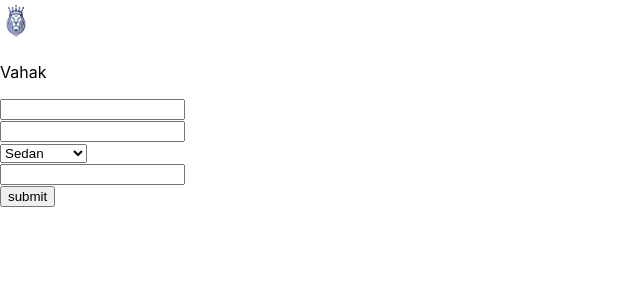
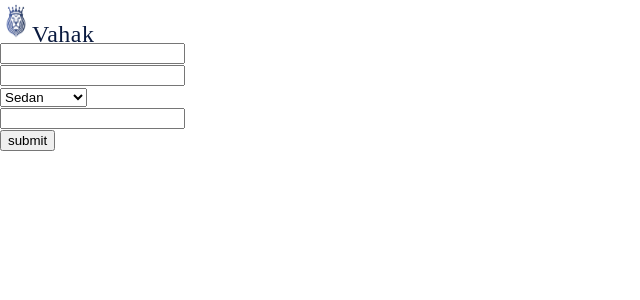
Before and after one commit to 24manoj/vahakassignment, a React (Create React App) app: page / in a window 1280 px wide. Shown: the top 300 px of the page, without its empty margins (0-640 px from the left). Built offline with nearby package versions, Linux system fonts and the light colour scheme.

Commit message:
May 27, 2021 10:33 AM

```diff
--- a/src/components/Header/Header.jsx
+++ b/src/components/Header/Header.jsx
@@ -4,8 +4,10 @@ import src from '../../Assets/Startup.jpeg';
 export default function Header() {
   return (
     <div className='heade-container'>
-      <img className='header-log' src={src} />
-      <p>Vahak</p>
+      <div className='header-div'>
+        <img className='header-log' src={src} />
+        <span className='header-text'>Vahak</span>
+      </div>
     </div>
   );
 }
--- a/src/components/Header/Header.scss
+++ b/src/components/Header/Header.scss
@@ -13,3 +13,24 @@
   width: 32px !important;
   height: 42px !important;
 }
+.header-div {
+  top: 29px;
+  left: 79px;
+  width: 107px;
+  height: 42px;
+  opacity: 1;
+}
+
+.header-text {
+  top: 40px;
+  left: 116px;
+  width: 70px;
+  height: 24px;
+  font: var(--unnamed-font-style-normal) normal var(--unnamed-font-weight-normal) 24px/6px Stem-Medium;
+  text-align: left;
+  font: normal normal normal 24px/6px Stem-Medium;
+  letter-spacing: 0.48px;
+  color: #0a1a3f;
+  text-transform: capitalize;
+  opacity: 1;
+}
```
